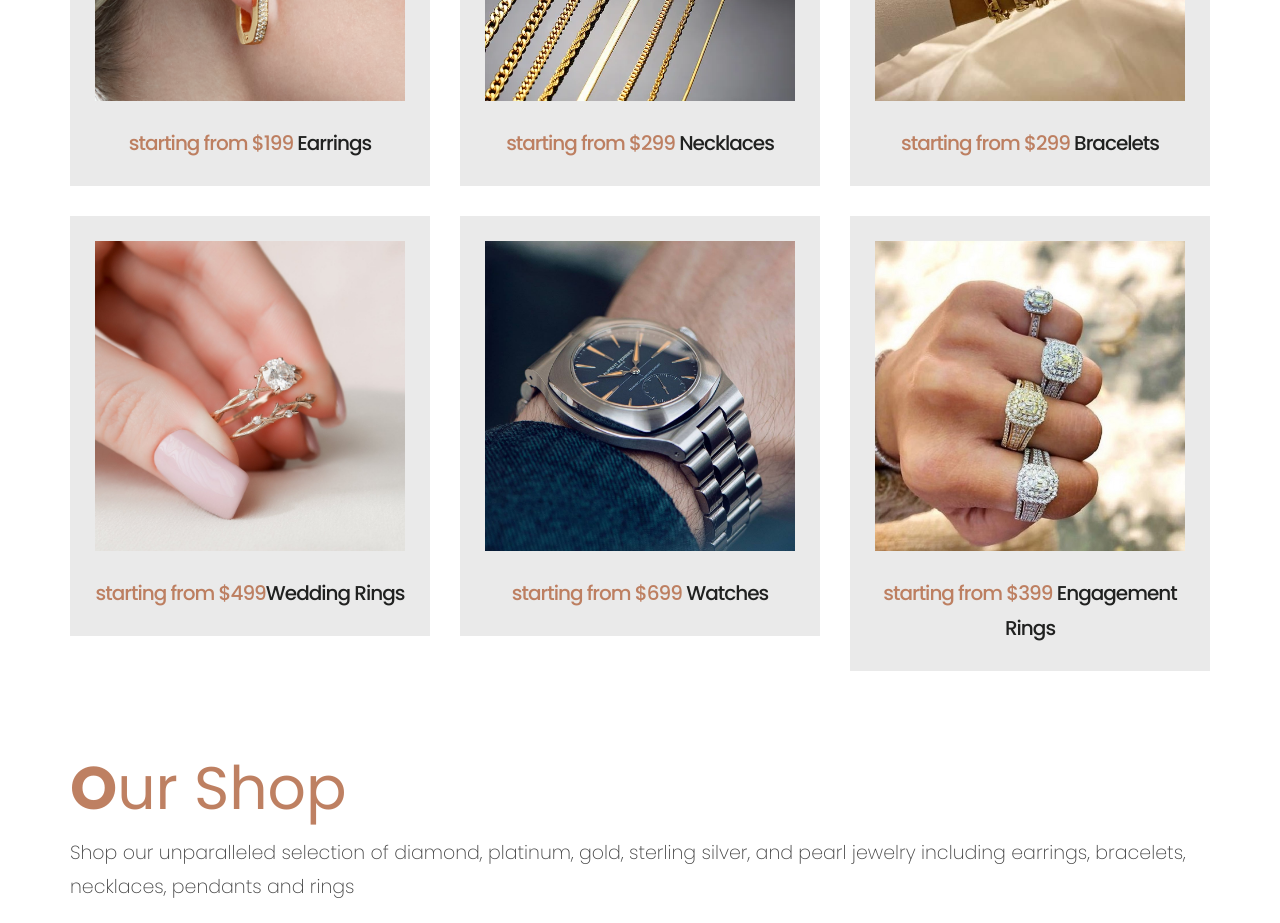
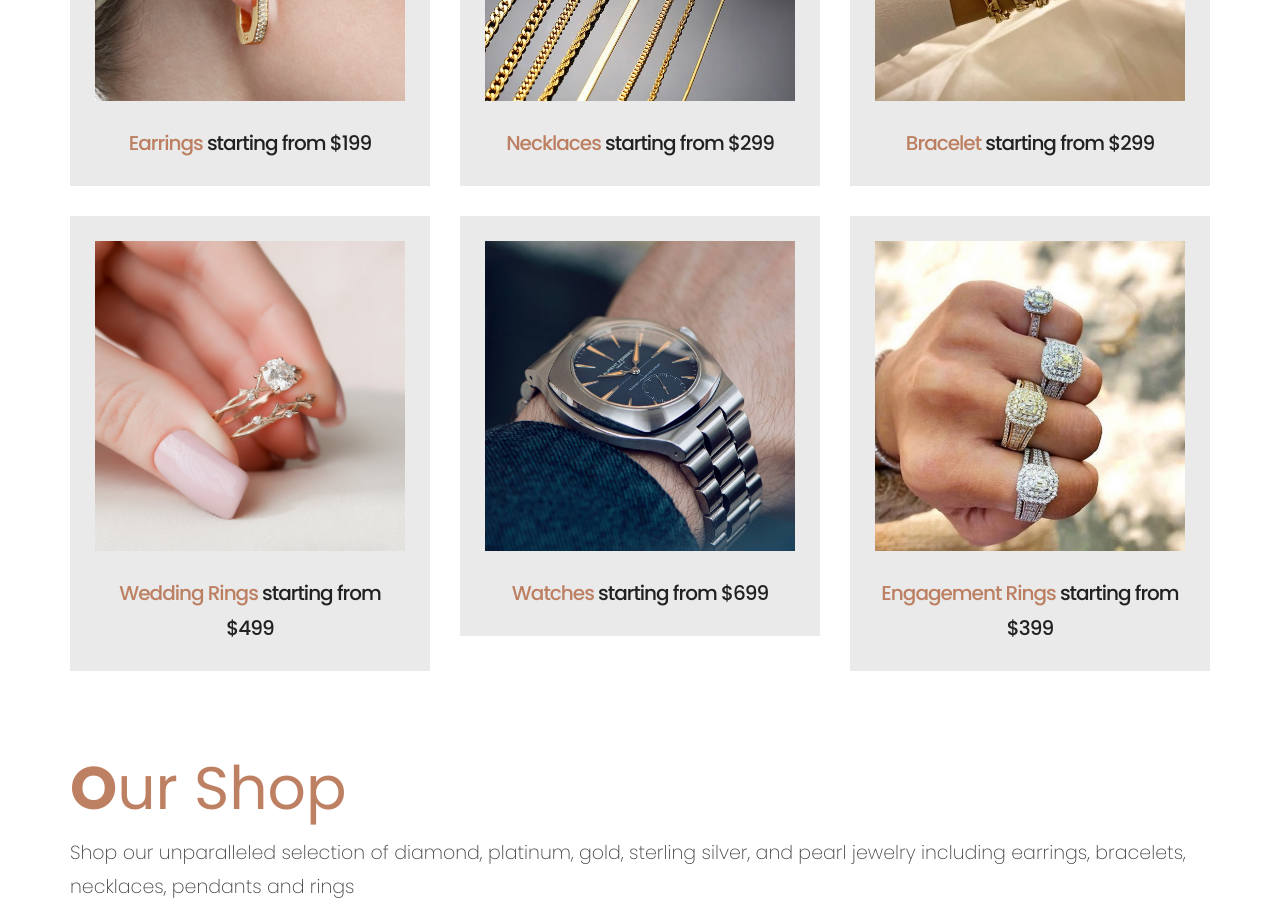
Before and after one commit to hottest007/rossyjewelry, a plain HTML site: page index.html in a window 1280 px wide. Shown: the part 2640-3563 px from the top of the page. Drawn offline with nearby package versions, Linux system fonts and the light colour scheme.

Commit message:
Update index.html

```diff
--- a/index.html
+++ b/index.html
@@ -202,37 +202,37 @@
                <div class="col-md-4">
                   <div class="full product_blog margin_top_30">
                      <img src="images/rossy earrings.avif" alt="#" />
-                     <h3><span style="color: #b97555eb !important;">starting from $199</span> Earrings</h3>
+                     <h3><span style="color: #b97555eb !important;">Earrings</span> starting from $199</h3>
                   </div>
                </div>
                <div class="col-md-4">
                   <div class="full product_blog margin_top_30">
                      <img src="images/neck-rossy.webp" alt="#" />
-                     <h3><span style="color: #b97555eb !important;">starting from $299</span> Necklaces</h3>
+                     <h3><span style="color: #b97555eb !important;">Necklaces</span> starting from $299</h3>
                   </div>
                </div>
                <div class="col-md-4">
                   <div class="full product_blog margin_top_30">
                      <img src="images/brace-rossy.jpg" alt="#" />
-                     <h3><span style="color: #b97555eb !important;">starting from $299</span> Bracelets</h3>
+                     <h3><span style="color: #b97555eb !important;">Bracelet</span> starting from $299</h3>
                   </div>
                </div>
                <div class="col-md-4">
                   <div class="full product_blog margin_top_30">
                      <img src="images/weddingr-rossy.jpg" alt="#" />
-                     <h3><span style="color: #b97555eb !important;">starting from $499</span>Wedding Rings</h3>
+                     <h3><span style="color: #b97555eb !important;">Wedding Rings</span> starting from $499 </h3>
                   </div>
                </div>
                <div class="col-md-4">
                   <div class="full product_blog margin_top_30">
                      <img src="images/rossy-watches2.jpg" alt="#" />
-                     <h3><span style="color: #b97555eb !important;">starting from $699</span> Watches</h3>
+                     <h3><span style="color: #b97555eb !important;">Watches</span> starting from $699</h3>
                   </div>
                </div>
                <div class="col-md-4">
                   <div class="full product_blog margin_top_30">
                      <img src="images/engagement-rossy.jpg" alt="#" />
-                     <h3><span style="color: #b97555eb !important;">starting from $399</span> Engagement Rings</h3>
+                     <h3><span style="color: #b97555eb !important;">Engagement Rings</span> starting from $399 </h3>
                   </div>
                </div>
             </div>
```
